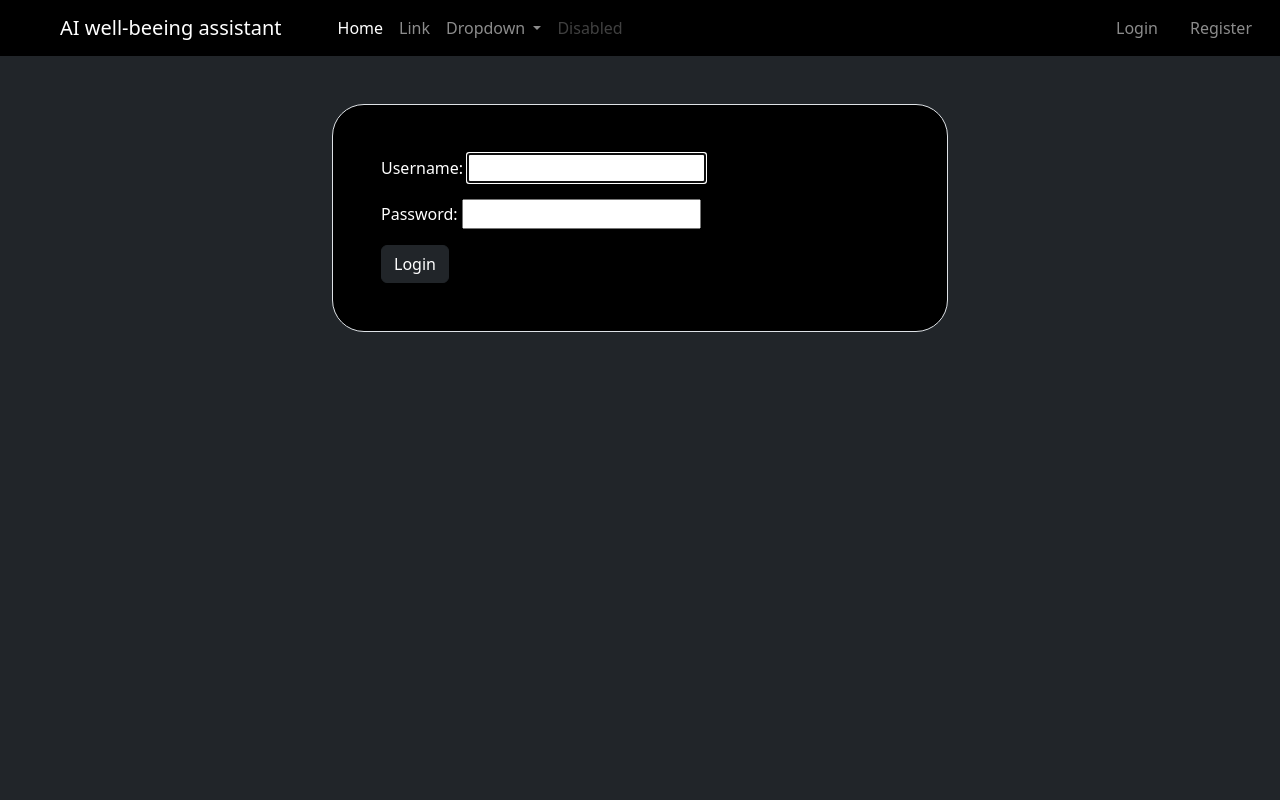
After one commit to abaikov05/ai-welness-assistant, a Django app: page /login_user in a window 1280 px wide. The commit adds this page. Run offline with Django 4.2, Linux system fonts and the light colour scheme.

Commit message:
added basic user authentification

```diff
--- /dev/null
+++ b/web/app/templates/app/authenticate/login.html
@@ -0,0 +1,17 @@
+{% extends 'app/base.html' %}
+
+{% block title %}Login{% endblock %}
+
+{% block content %}
+<div class="container-fluid bg-dark text-white ">
+    <div class="row justify-content-center mt-5">
+        <div class="col-sm-6">
+            <form method="POST" class="bg-black p-5 border rounded-5">
+                {% csrf_token %}
+                {{ form.as_p }}
+                <button type="submit" class="btn btn-dark">Login</button>
+            </form>
+        </div>
+    </div>
+</div>
+{% endblock %}
--- a/web/app/templates/app/base.html
+++ b/web/app/templates/app/base.html
@@ -8,10 +8,10 @@
     <link rel="stylesheet" href="{% static 'app/style.css' %}">
     <link href="https://cdn.jsdelivr.net/npm/bootstrap@5.3.2/dist/css/bootstrap.min.css" rel="stylesheet" integrity="sha384-T3c6CoIi6uLrA9TneNEoa7RxnatzjcDSCmG1MXxSR1GAsXEV/Dwwykc2MPK8M2HN" crossorigin="anonymous">    <title>{% block title %} !CHANGE THIS! {% endblock %}</title>
 </head>
-<body>
+<body class="vh-100 bg-dark">
     <nav class="navbar navbar-expand-lg bg-black navbar-dark">
         <div class="container-fluid">
-          <a class="navbar-brand mx-5" href="#">Navbar</a>
+          <a class="navbar-brand mx-5" href="{% url 'home' %}">AI well-beeing assistant</a>
           <button class="navbar-toggler" type="button" data-bs-toggle="collapse" data-bs-target="#navbarSupportedContent" aria-controls="navbarSupportedContent" aria-expanded="false" aria-label="Toggle navigation">
             <span class="navbar-toggler-icon"></span>
           </button>
@@ -39,12 +39,18 @@
               </li>
             </ul>
             <ul class="navbar-nav d-flex ms-auto mb-2 mb-lg-0">
+                {% if user.is_authenticated %}
                 <li class="nav-item mx-2">
-                    <a href="" class="nav-link">Login</a>
+                  <a href="{% url 'logout_user' %}" class="nav-link">Logout</a>
+                </li>
+                {% else %}
+                <li class="nav-item mx-2">
+                    <a href="{% url 'login_user' %}" class="nav-link">Login</a>
                 </li>
                 <li class="nav-item mx-2">
-                    <a href="" class="nav-link">Register</a>
+                    <a href="{% url 'register_user' %}" class="nav-link">Register</a>
                 </li>
+                {% endif %}
             </ul>
 
           </div>
--- a/web/app/urls.py
+++ b/web/app/urls.py
@@ -4,5 +4,8 @@ from . import views
 
 urlpatterns = [
     path ("", views.home, name="home"),
-    path ("chat", views.chat, name="chat")
+    path ("chat", views.chat, name="chat"),
+    path ("login_user", views.login_user, name="login_user"),
+    path ("register_user", views.register_user, name="register_user"),
+    path ("logout_user", views.logout_user, name="logout_user"),
 ]
--- a/web/app/views.py
+++ b/web/app/views.py
@@ -1,8 +1,48 @@
-from django.shortcuts import render
+from django.shortcuts import render, redirect
 
+from django.contrib.auth import authenticate, login, logout
+from django.contrib.auth.forms import UserCreationForm
+from django.contrib.auth.forms import AuthenticationForm
+from django.contrib import messages
 # Create your views here.
 
-def home(response):
-    return render(response, "app/home.html", {})
-def chat(response):
-    return render(response, "app/chat.html", {})
+def home(request):
+    return render(request, "app/home.html", {})
+
+def chat(request):
+    return render(request, "app/chat.html", {})
+
+def login_user(request):
+    if request.method == "POST":
+        username = request.POST["username"]
+        password = request.POST["password"]
+        user = authenticate(username=username, password=password)
+        if user is not None:
+            login(request, user)
+            return redirect('chat')
+        else:
+            messages.error(request, ("Failed to log in"))
+            return redirect('login_user')
+    else:
+        form = AuthenticationForm(request)
+        return render(request, 'app/authenticate/login.html', {'form': form})
+
+def register_user(request):
+    if request.method == "POST":
+        form = UserCreationForm(request.POST)
+        if form.is_valid():
+            form.save()
+            username = form.cleaned_data['username']
+            password = form.cleaned_data['password1']
+            user = authenticate(username=username, password=password)
+            login(request, user)
+            messages.success(request, ("Registration seccesful"))
+            return redirect('chat')
+    else:
+        form = UserCreationForm()
+    return render(request, 'app/authenticate/register.html', {'form': form})
+
+def logout_user(request):
+    logout(request)
+    messages.success(request, ("Logged out."))
+    return redirect('home')
--- a/web/web/urls.py
+++ b/web/web/urls.py
@@ -17,8 +17,9 @@ Including another URLconf
 from django.contrib import admin
 from django.urls import path, include
 
+
 urlpatterns = [
     path('admin/', admin.site.urls),
     path('', include('app.urls')),
-    path('chat', include('app.urls')),
+    path('auth/', include('django.contrib.auth.urls')),
 ]
```
Also changed, not shown: web/app/templates/app/authenticate/register.html (added, +17 -0 lines).
